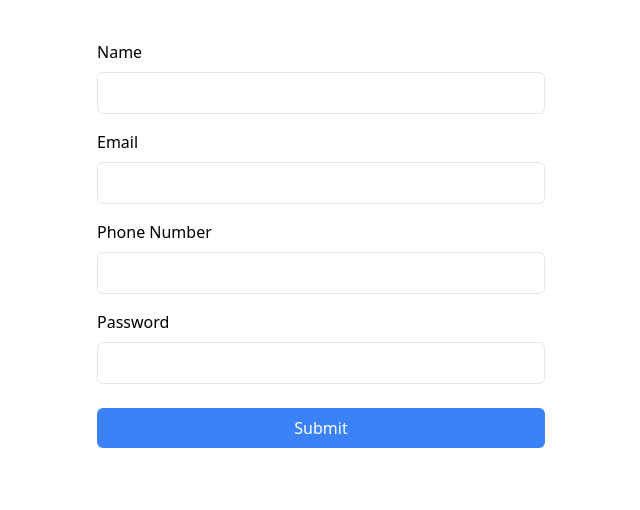
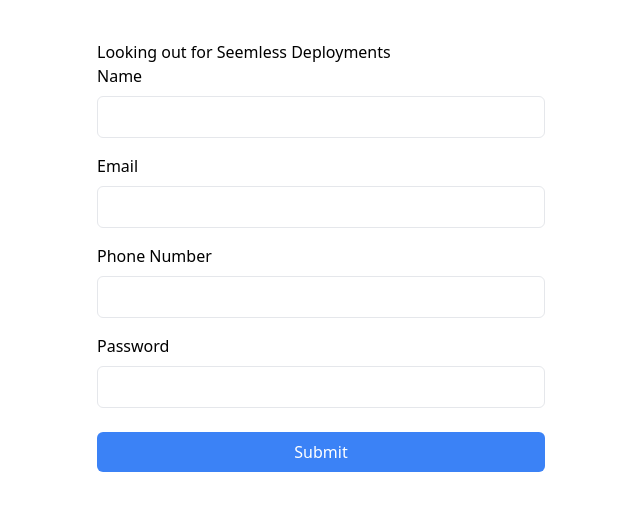
Before and after one commit to sanctity2k5/form-validation, a Next.js app: page / in a window 1280 px wide. Shown: the top 510 px of the page, without its empty margins (319-959 px from the left). Built offline with nearby package versions, Linux system fonts and the light colour scheme.

Commit message:
Testing ci/cd process test-one

```diff
--- a/app/page.js
+++ b/app/page.js
@@ -16,6 +16,7 @@ export default function Form() {
   return (
     <form onSubmit={handleSubmit(onSubmit)} className="space-y-4 w-full max-w-md mx-auto mt-10">
       <div className="flex flex-wrap">
+        <h1>Looking out for Seemless Deployments</h1>
         <label className="w-full">Name</label>
         <input
           type="text"
```
